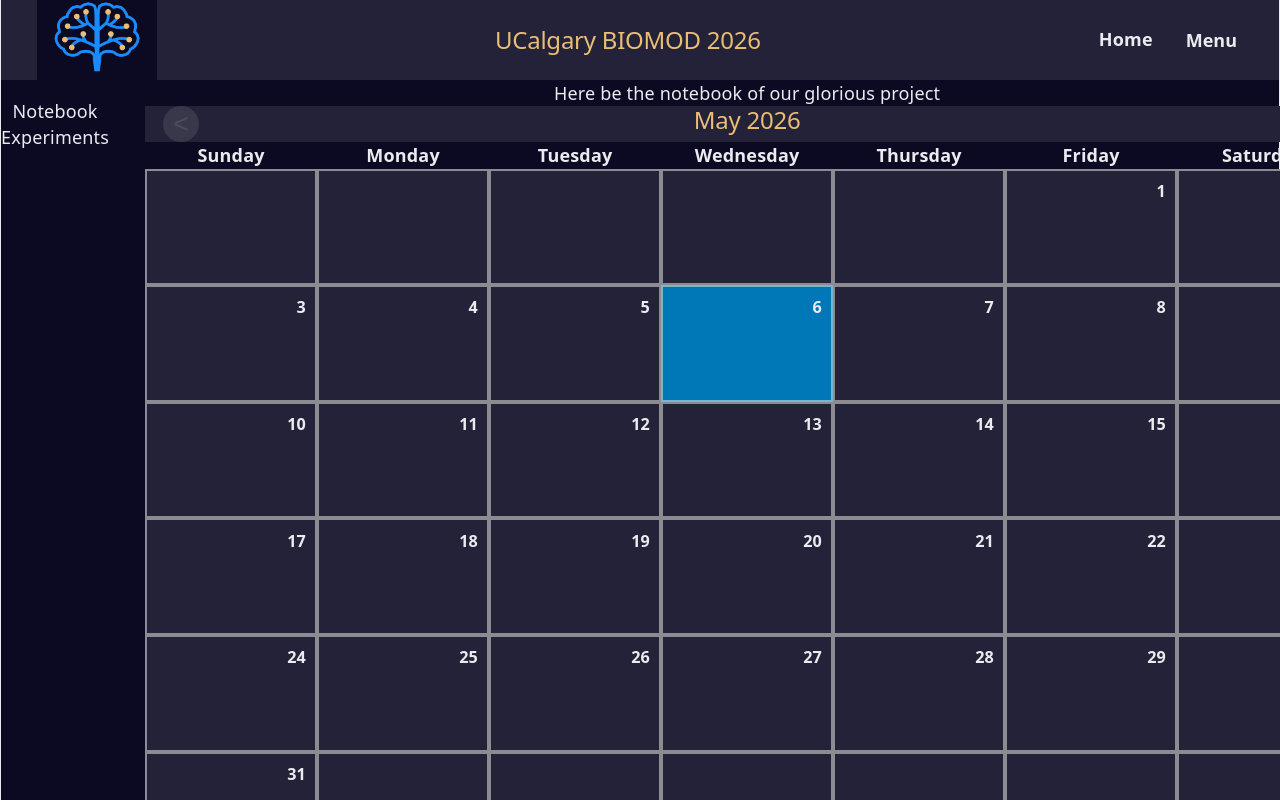
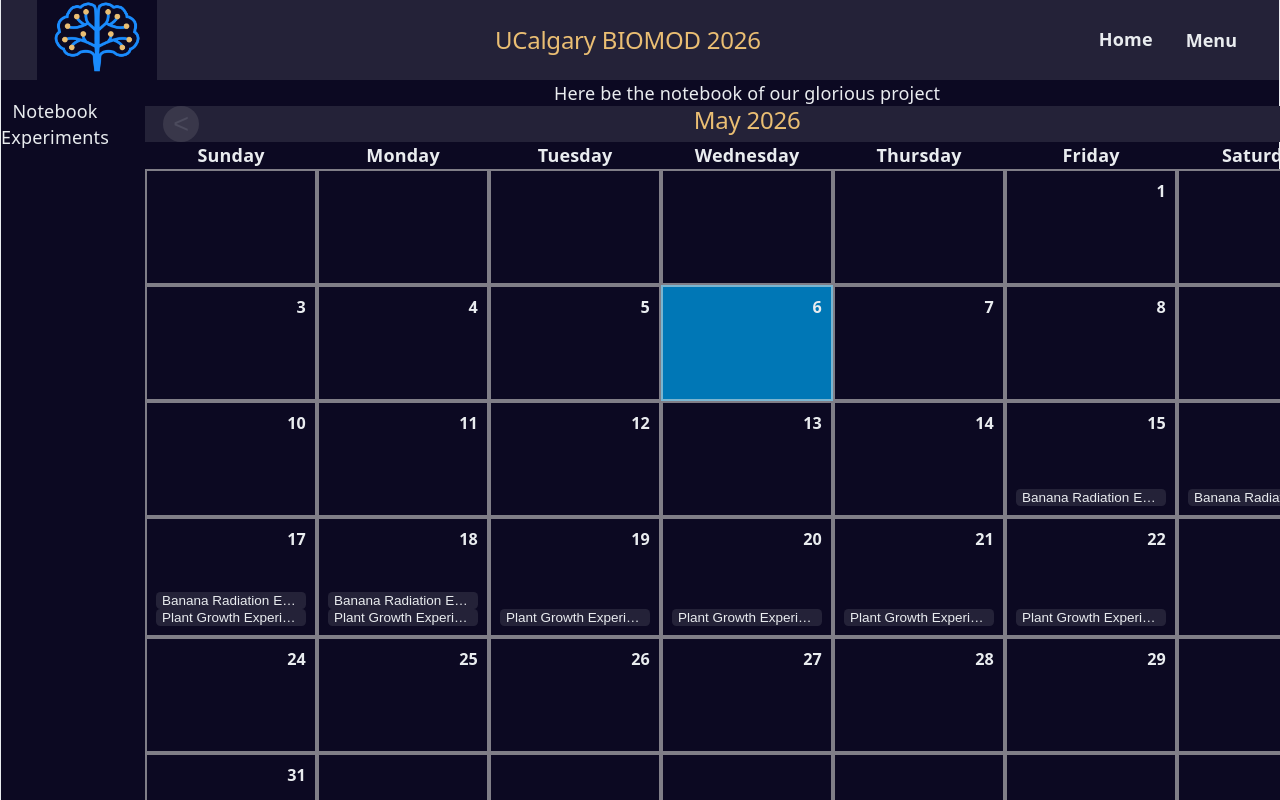
Before and after one commit to UCalgary-BIOMOD/UCalgary-BIOMOD-2026-Wiki, a React (Vite) app in the folder biomod-wiki/: page /notebook in a window 1280 px wide. Shown: the top 800 px of the page. Built offline with nearby package versions, Linux system fonts and the light colour scheme.

Commit message:
feat: Add calendar buttons that scroll to experiments
I added buttons on each date that correspond to an experiment, and if you click on it, it brings you to the experiment with a scroll.

```diff
--- a/biomod-wiki/src/Components/ExperimentCard.jsx
+++ b/biomod-wiki/src/Components/ExperimentCard.jsx
@@ -5,7 +5,7 @@ import TextBlock from "./TextComponents.jsx"
 import ReactMarkdown from "react-markdown"
 
 
-export default function ExperimentCard({id, startDate, endDate, researchers = [], content, images = []}) {
+export default function ExperimentCard({id, startDate, endDate, researchers = [], content, images = [], isActive}) {
 
     const dateFormatOptions = {
         year: "numeric",
@@ -20,7 +20,7 @@ export default function ExperimentCard({id, startDate, endDate, researchers = []
     const formattedEnd = new Date(endDate).toLocaleDateString("en-CA", dateFormatOptions)
 
     return (
-        <div id = {`experiment-${id}`} className = {styles.experimentCard}>
+        <div id = {`experiment-${id}`} className = {`${styles.experimentCard} ${isActive ? styles.active : ""}`}>
             <div className = {styles.experimentText}>
                 <TextBlock
                     heading = {`${formattedStart} - ${formattedEnd}`}
--- a/biomod-wiki/src/Components/NotebookComponent.jsx
+++ b/biomod-wiki/src/Components/NotebookComponent.jsx
@@ -1,4 +1,4 @@
-import {DateTime} from "luxon"
+import {DateTime, Interval} from "luxon"
 import {Fragment, useMemo, useState} from "react"
 import styles from "./NotebookComponent.module.css"
 
@@ -30,7 +30,7 @@ const days = [
 const MIN_MONTH = DateTime.fromObject({year: 2026, month: 5}).startOf("month")
 const MAX_MONTH = DateTime.fromObject({year: 2026, month:9}).startOf("month")
 
-export default function NotebookComponent() {
+export default function NotebookComponent({experiments, setActiveExperimentId}) {
     const [currentMonth, setCurrentMonth] = useState(MIN_MONTH)
 
     const today = useMemo(
@@ -65,6 +65,16 @@ export default function NotebookComponent() {
         }
         return res
     }, [currentMonth])
+
+    /*Experiment Dates*/
+
+
+
+
+
+
+
+
     return (
 
     <div className = {styles.calendar}>
@@ -114,12 +124,55 @@ export default function NotebookComponent() {
                                 day === today.day &&
                                 currentMonth.month === today.month &&
                                 currentMonth.year === today.year;
+
+                            const currentDate = DateTime.fromObject({
+                                year: currentMonth.year,
+                                month: currentMonth.month,
+                                day: day
+                            }).startOf("day")
+
+
+                            const activeExperiments = experiments.filter((experiment) => {
+
+                                const start = DateTime.fromJSDate(experiment.startDate, {zone: "UTC"})
+                                const end = DateTime.fromJSDate(experiment.endDate, {zone: "UTC"})
+
+                                return (
+                                    currentDate >= start.startOf("day") &&
+                                    currentDate <= end.endOf("day")
+                                )
+                            })
+                            const hasExperiment = activeExperiments.length > 0
                             return (
                                 <div
-                                    className = {`${styles.day} ${isToday ? styles.today : ""}`}
+                                    className = {`
+                                        ${styles.day}
+                                        ${isToday ? styles.today : ""}
+                                        ${hasExperiment ? styles.hasExperiment : ""}
+                                        `}
                                     key={`${JSON.stringify(week)}-${day}-${dayIndex}`}
                                 >
                                     {day && <span className = {styles.dayNumber}>{day}</span>}
+                                    <div className = {styles.experimentList}>
+                                        {activeExperiments.map((experiment) => {
+                                            return (
+                                            <button
+                                                key = {experiment.id}
+                                                onClick={() => {
+                                                    setActiveExperimentId(null)
+
+                                                    setTimeout(() => {
+                                                        setActiveExperimentId(experiment.id)
+                                                    }, 0)
+
+
+                                                }}
+                                                className = {styles.experimentLink}
+                                            >
+                                                {experiment.title}
+                                            </button>
+                                        )})}
+                                    </div>
                                 </div>
                             );
                         })}
--- a/biomod-wiki/src/Components/NotebookComponent.module.css
+++ b/biomod-wiki/src/Components/NotebookComponent.module.css
@@ -24,9 +24,12 @@
     min-width: 150px;
     min-height: 30px;
     border: 2px solid var(--social-bg);
-    background-color: var(--light-bg);
+    background-color: var(--bg);
     position: relative;
     padding: 0.5rem;
+
+    display: flex;
+    flex-direction:column;
 }
 
 .dayNumber{
@@ -40,6 +43,10 @@
 
 .today{
     background-color: var(--accent);
+}
+
+.hasExperiment{
+  background-color: var(--bg)
 }
 
 .monthHeader{
@@ -103,3 +110,30 @@
   text-align: center;
   font-weight:bold;
 }
+
+.experimentList {
+  display: flex;
+  flex-direction: column;
+  margin-top: auto;
+}
+
+.experimentLink {
+  display: block;
+  overflow: hidden;
+  text-decoration: none;
+  color: var(--text);
+  background-color: var(--light-bg);
+  text-overflow: ellipsis;
+  width: 100%;
+  max-width:100%;
+  white-space: nowrap;
+  font-size: 0.75rem;
+  box-sizing: border-box;
+  border-radius: 0.25rem;
+  border: none;
+  transition: color 0.2s ease;
+}
+
+.experimentLink:hover{
+  color: var(--text-h)
+}
--- a/biomod-wiki/src/Components/PageLayout.module.css
+++ b/biomod-wiki/src/Components/PageLayout.module.css
@@ -20,7 +20,7 @@ This module holds everything related to the page layout framework and the side n
 
 .page section{
     scroll-margin-top: var(--top-nav-height); /*Need to set the scroll-margin to be at the border of the top nav bar to prevent overlap*/
-    border: 0px solid orange;
+    border: 0px solid lime;
     width: 100%
 }
 
--- a/biomod-wiki/src/Components/VerticalCard.jsx
+++ b/biomod-wiki/src/Components/VerticalCard.jsx
@@ -1,14 +1,12 @@
 import styles from "./VerticalCard.module.css"
 import {useState} from "react";
-export default function VerticalCard({caption, content}) {
-    const [isOpen, setIsOpen] = useState(false)
+export default function VerticalCard({id, caption, content, isOpen, onToggle}) {
 
-    const toggleCard = () => setIsOpen(!isOpen)
     return (
-    <div className = {styles.verticalCard}>
+    <div id = {id} className = {styles.verticalCard}>
         <button
         className = {styles.cardHeader}
-        onClick = {toggleCard}
+        onClick = {onToggle}
         >
             <span className = {styles.chevron + (isOpen ? " " + styles.open : " ")}>
                 ▼
--- a/biomod-wiki/src/Components/VerticalCard.module.css
+++ b/biomod-wiki/src/Components/VerticalCard.module.css
@@ -1,5 +1,6 @@
 .verticalCard{
     min-width:100%;
+    scroll-margin-top: var(--top-nav-height)
 }
 
 .cardHeader{
@@ -32,7 +33,7 @@
 .card{
     max-height: 0;
     overflow: hidden;
-    transition: max-height 0.5s ease, padding 0.5s ease;
+    transition: max-height 0.3s ease, padding 0.5s ease;
 
     background-color: var(--bg);
     min-width:100%;
--- a/biomod-wiki/src/content/experiments/plant-growth.md
+++ b/biomod-wiki/src/content/experiments/plant-growth.md
@@ -1,7 +1,7 @@
 ---
 id: 2
 title: Plant Growth Experiment
-startDate: 2026-05-19
+startDate: 2026-05-17
 endDate: 2026-05-22
 researchers:
   - Neeor
--- a/biomod-wiki/src/features/notebook/Notebook.jsx
+++ b/biomod-wiki/src/features/notebook/Notebook.jsx
@@ -3,7 +3,7 @@ import NotebookComponent from "@/Components/NotebookComponent.jsx"
 import VerticalCard from "@/Components/VerticalCard.jsx"
 import TextBlock from "@/Components/TextComponents.jsx"
 import ExperimentCard from "@/Components/ExperimentCard.jsx"
-
+import {useState, useEffect} from "react"
 import fm from "front-matter"
 
 
@@ -16,6 +16,7 @@ function loadExperiments({markdownFiles}) {
 
         return {
             ...attributes,
+            id: Number(attributes.id),
             content: body,
             slug: path.split("/").pop().replace(".md", "")
         }
@@ -37,10 +38,23 @@ export default function Notebook() {
     const experiments = loadExperiments({markdownFiles})
 
 
+    const [activeExperimentId, setActiveExperimentId] = useState(null)
+
+    /*Scroll*/
 
 
+    useEffect(() => {
+        if(activeExperimentId == null) return
 
+        const timeout = setTimeout(() => {
+            document
+                .getElementById(`experiment-${activeExperimentId}`)
+                ?.scrollIntoView({behavior: "smooth", block: "start"
+            })
+        }, 501)
 
+        return () => clearTimeout(timeout)
+    }, [activeExperimentId])
 
 
 
@@ -55,7 +69,7 @@ export default function Notebook() {
             render: () => (
             <>
                 <p>Here be the notebook of our glorious project</p>
-                <NotebookComponent/>
+                <NotebookComponent experiments = {experiments} setActiveExperimentId={setActiveExperimentId}/>
             </>
             )
         },
@@ -65,21 +79,34 @@ export default function Notebook() {
 
             render: () => (
                 <>
-                    {experiments.map((experiment) => (
+                    {experiments.map((experiment) => {
+
+                        const isOpen = activeExperimentId === experiment.id
+                        return (
                             <VerticalCard
+                                id = {`experiment-${experiment.id}`}
                                 key={experiment.id}
                                 caption={experiment.title}
+                                isOpen = {isOpen}
+                                onToggle={() => {
+                                    setActiveExperimentId(
+                                        isOpen ? null : experiment.id
+                                    )
+                                }}
                                 content={
                                     <ExperimentCard
                                         {...experiment}
+                                        isActive={isOpen}
                                     />
                                 }
                             />
-                        ))}
+                        )
+                    })}
                 </>
             )
         }
     ]
+
     return (
         <PageLayout sections = {sections}/>
     )
--- a/biomod-wiki/src/index.css
+++ b/biomod-wiki/src/index.css
@@ -36,6 +36,7 @@
 
 body {
   margin: 0; /*disables default 8px border around whole <body>*/
+
 }
 #root {
   /*width: clamp(320px, 80vw, 1126px);*/ /*Never smaller than 320, prefers 80vw (80% of viewport), and never larger than 1126 for #root in the viewport*/
@@ -47,6 +48,7 @@ body {
   display: flex;
   flex-direction: column;
   box-sizing: border-box; /*makes elements consider border and padding in size calculations*/
+
 }
 
 h1,
```
